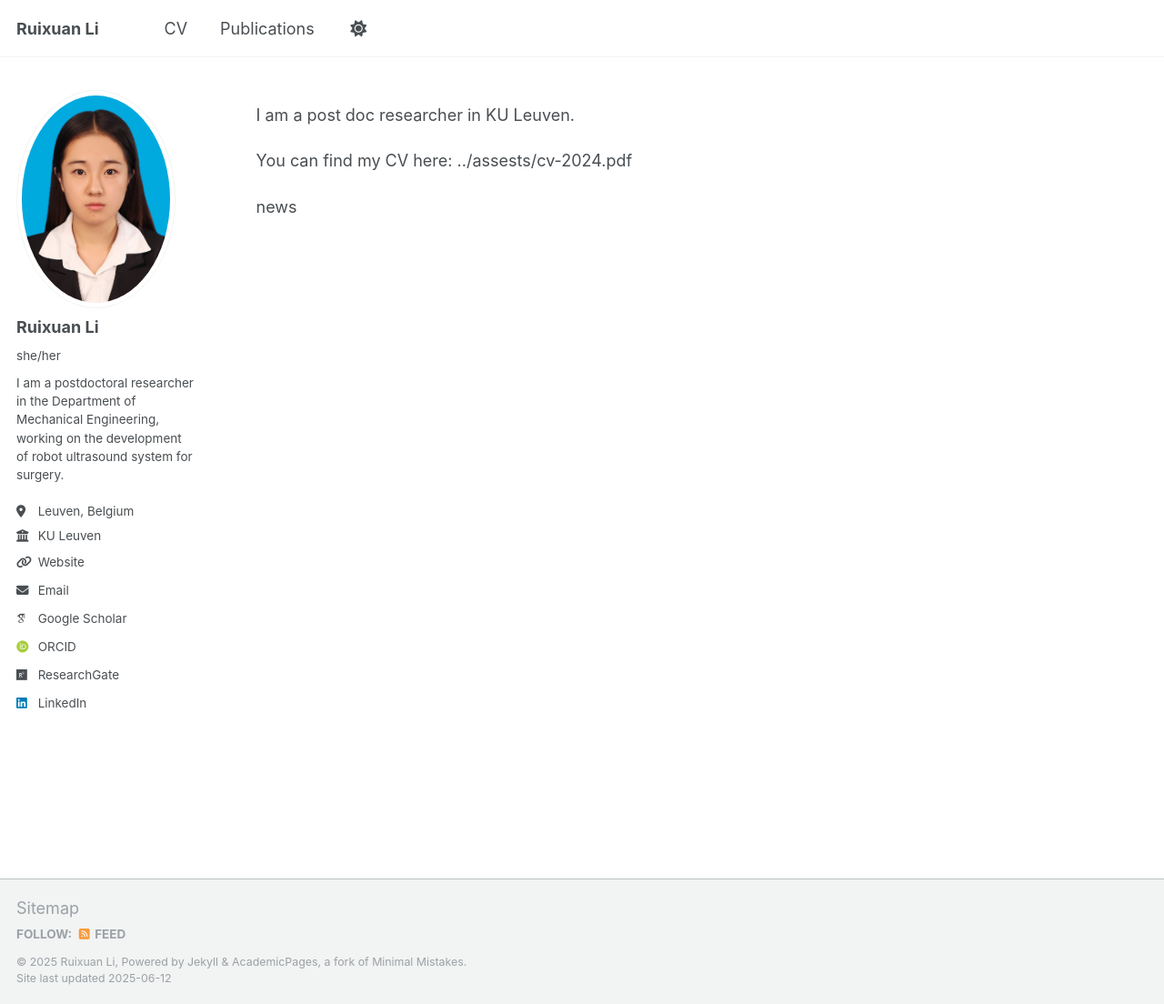
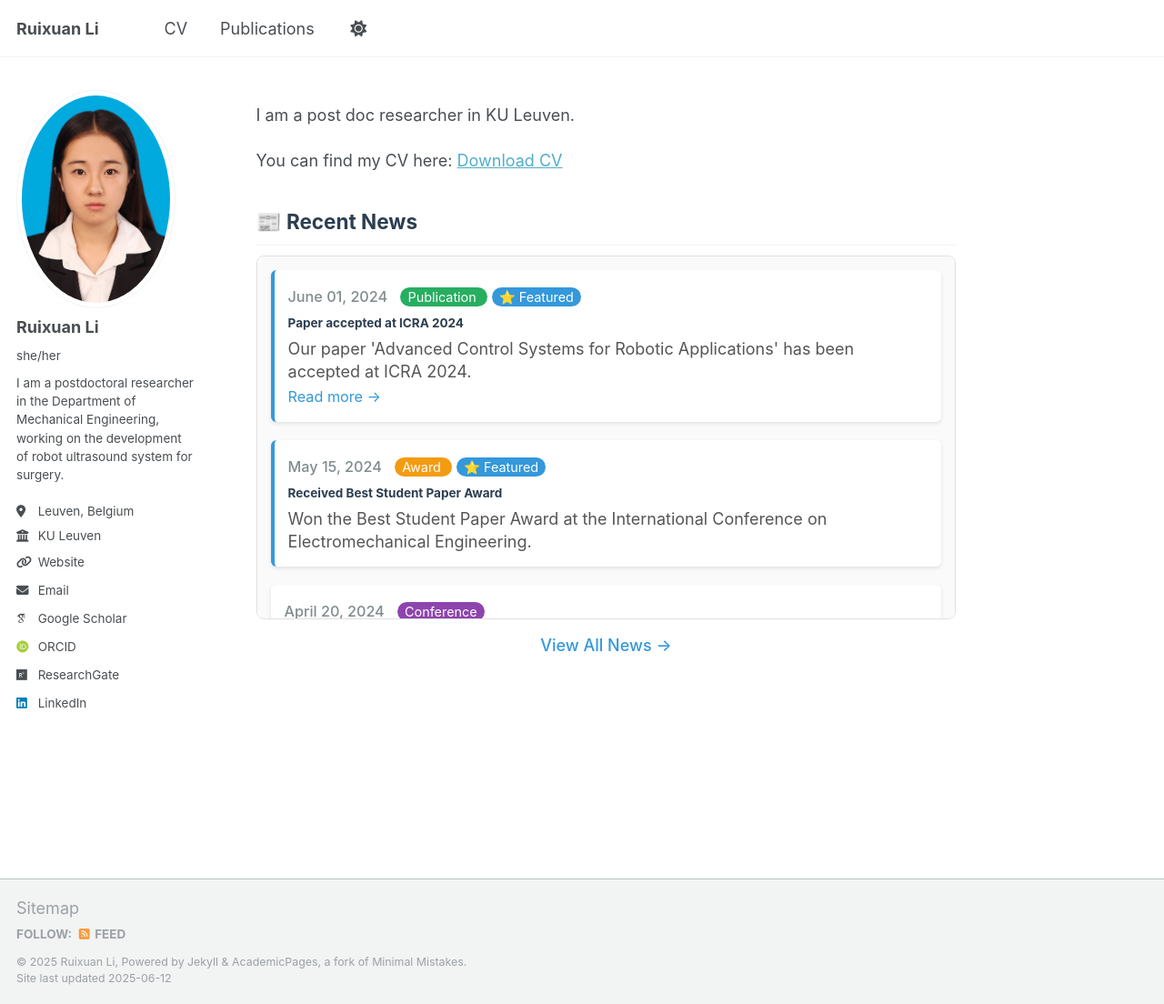
Before and after one commit to Li-Ruixuan/Li-Ruixuan.github.io, a Jekyll site: the page built from _pages/about.md, in a window 1280 px wide and 1104 px high. Shown: the whole window at 91% size. Built offline with Jekyll 4.4.1, drawn with Linux system fonts in a browser that asks for light colours; some web fonts are replaced.

Commit message:
Add news section to homepage and fix CV link

```diff
--- /dev/null
+++ b/_data/news.json
@@ -0,0 +1,24 @@
+[
+  {
+    "date": "2024-06-01",
+    "title": "Paper accepted at ICRA 2024",
+    "description": "Our paper 'Advanced Control Systems for Robotic Applications' has been accepted at ICRA 2024.",
+    "type": "publication",
+    "link": "/publications/",
+    "highlight": true
+  },
+  {
+    "date": "2024-05-15",
+    "title": "Received Best Student Paper Award",
+    "description": "Won the Best Student Paper Award at the International Conference on Electromechanical Engineering.",
+    "type": "award",
+    "highlight": true
+  },
+  {
+    "date": "2024-04-20",
+    "title": "Presenting at IROS 2024",
+    "description": "Will be presenting our latest research on autonomous systems at IROS 2024 in Abu Dhabi.",
+    "type": "conference",
+    "link": "https://iros2024.org"
+  }
+]
--- a/_pages/about.md
+++ b/_pages/about.md
@@ -7,10 +7,70 @@ redirect_from:
   - /about.html
 ---
 
- I am a post doc researcher in KU Leuven.
+I am a post doc researcher in KU Leuven.
 
- You can find my CV here: ../assests/cv-2024.pdf
+You can find my CV here: [Download CV](../assests/cv-2024.pdf)
 
 
 
-news
+
+<!-- News Section -->
+<h2 style="margin-top: 40px; color: #2c3e50;">📰 Recent News</h2>
+
+<div style="max-height: 400px; overflow-y: auto; border: 1px solid #e0e0e0; border-radius: 8px; padding: 15px; background-color: #fafafa;">
+  {% assign recent_news = site.data.news | sort: 'date' | reverse | slice: 0, 8 %}
+  {% for item in recent_news %}
+  <div style="margin-bottom: 20px; padding: 15px; background-color: white; border-radius: 6px; box-shadow: 0 2px 4px rgba(0,0,0,0.1); {% if item.highlight %}border-left: 4px solid #3498db;{% endif %}">
+
+    <!-- Date and Type Badge -->
+    <div style="margin-bottom: 8px;">
+      <span style="color: #7f8c8d; font-size: 0.9em; font-weight: 500;">
+        {{ item.date | date: "%B %d, %Y" }}
+      </span>
+
+      {% if item.type %}
+      <span style="
+        background-color:
+        {% case item.type %}
+        {% when 'publication' %}#27ae60
+        {% when 'award' %}#f39c12
+        {% when 'conference' %}#8e44ad
+        {% when 'preprint' %}#16a085
+        {% when 'career' %}#e74c3c
+        {% else %}#95a5a6
+        {% endcase %}
+        ; color: white; padding: 2px 8px; border-radius: 12px; font-size: 0.8em; margin-left: 10px;">
+        {{ item.type | capitalize }}
+      </span>
+      {% endif %}
+
+      {% if item.highlight %}
+      <span style="background-color: #3498db; color: white; padding: 2px 8px; border-radius: 12px; font-size: 0.8em; margin-left: 5px;">
+        ⭐ Featured
+      </span>
+      {% endif %}
+    </div>
+
+    <!-- Title -->
+    <h4 style="margin: 0 0 8px 0; color: #2c3e50;">
+      {% if item.link %}
+      <a href="{{ item.link }}" style="text-decoration: none; color: #2c3e50;">{{ item.title }}</a>
+      {% else %}
+      {{ item.title }}
+      {% endif %}
+    </h4>
+
+    <!-- Description -->
+    <p style="margin: 0; color: #555; line-height: 1.4;">{{ item.description }}</p>
+
+    {% if item.link %}
+    <a href="{{ item.link }}" style="color: #3498db; text-decoration: none; font-size: 0.9em;">Read more →</a>
+    {% endif %}
+  </div>
+  {% endfor %}
+</div>
+
+<!-- Archive Link -->
+<div style="text-align: center; margin-top: 15px;">
+  <a href="/news/" style="color: #3498db; text-decoration: none; font-weight: 500;">View All News →</a>
+</div>
```
